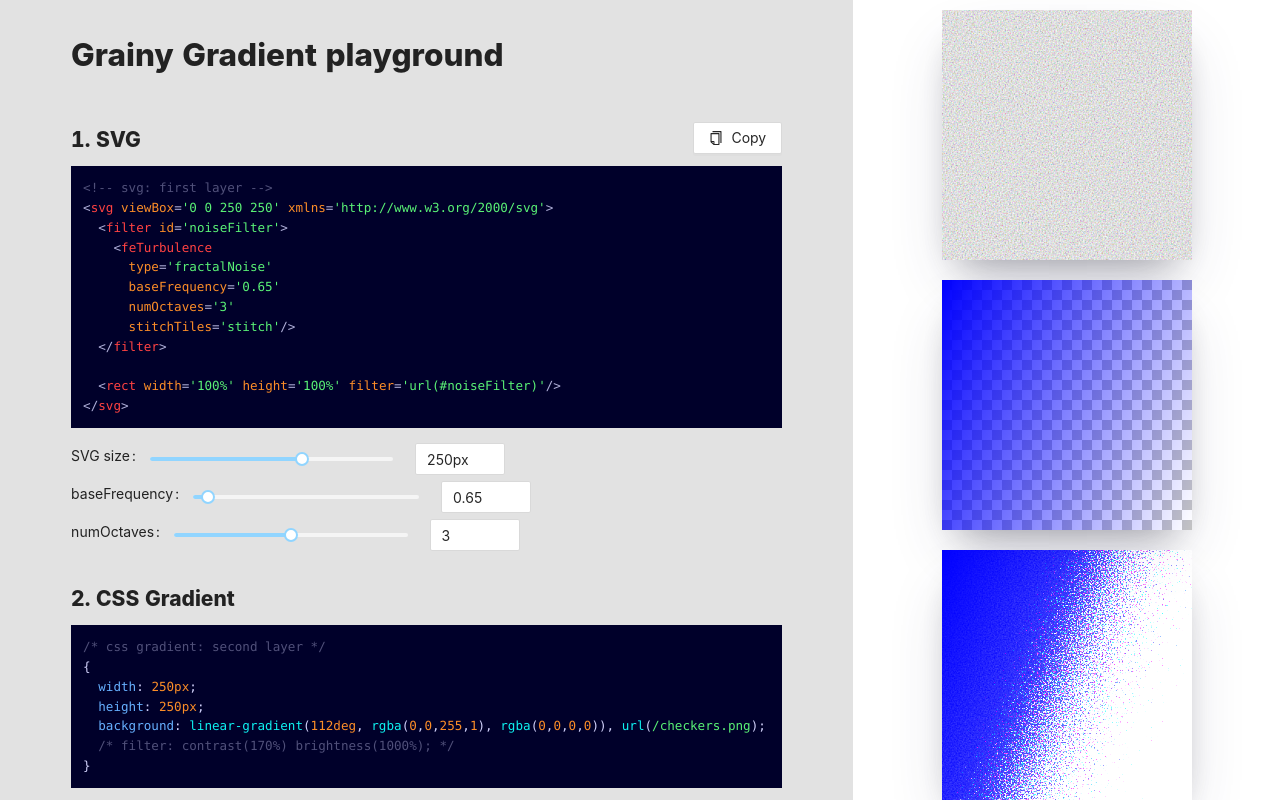
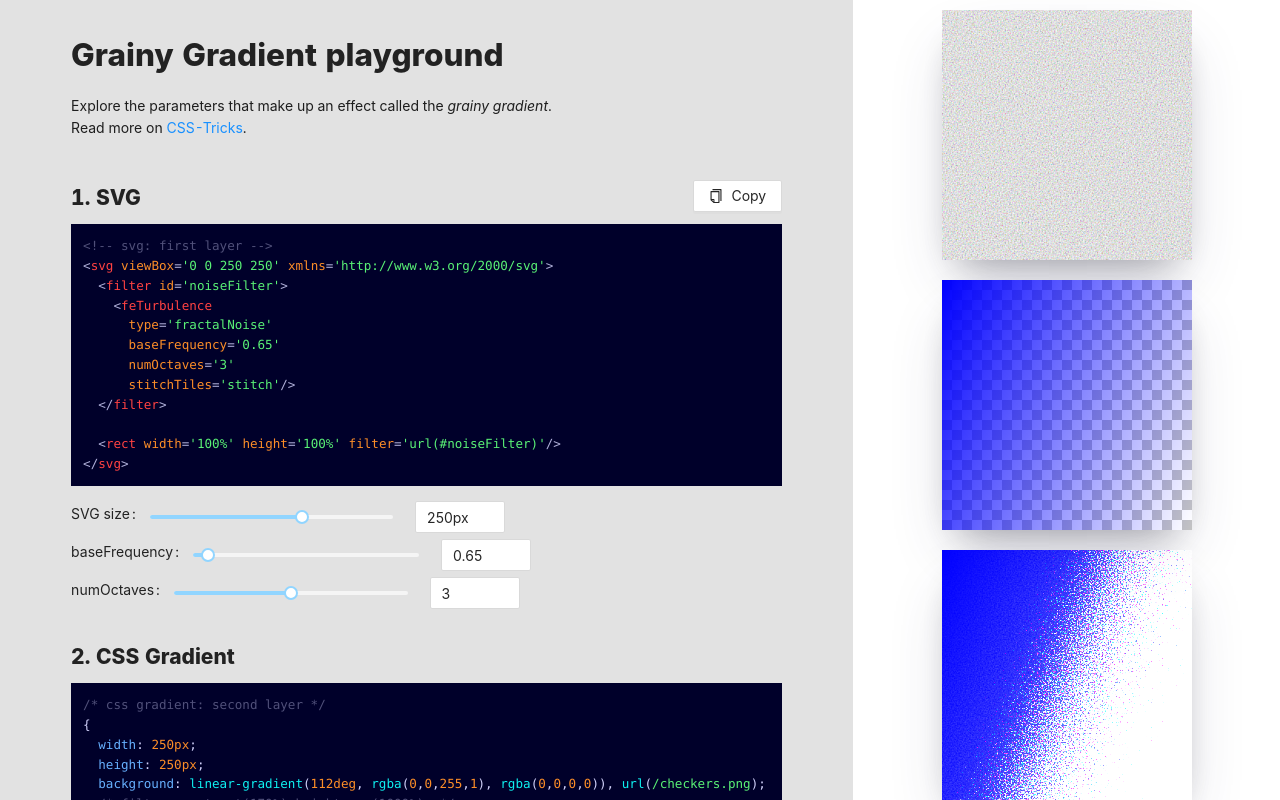
Before and after one commit to cjimmy/grainy-gradients, a Next.js app: page / in a window 1280 px wide. Built offline with nearby package versions, Linux system fonts and the light colour scheme.

Commit message:
link to css-tricks article

```diff
--- a/src/pages/index.tsx
+++ b/src/pages/index.tsx
@@ -12,12 +12,29 @@ const IndexPage = () => {
     <div>
       <Head>
         <title>Grainy Gradients playground</title>
+        <meta name="description" content="Explore the parameters that make up noisy gradients" />
+        <meta name="keywords" content="grainy gradient" />
+        <meta name="title" content="Grainy Gradients playground" />
+        <meta name="theme-color" content="#fff" />
       </Head>
       <Row>
         <LeftCol>
           <Scroll>
             <Space h={30} />
             <h1>Grainy Gradient playground</h1>
+            <p>
+              Explore the parameters that make up an effect called the <em>grainy gradient</em>.
+              <br />
+              Read more on{' '}
+              <a
+                href="https://css-tricks.com/grainy-gradients/"
+                target="_blank"
+                rel="noopener noreferrer"
+              >
+                CSS-Tricks
+              </a>
+              .
+            </p>
             <SvgControls />
             <CssControls />
             <FilterControls />
```
